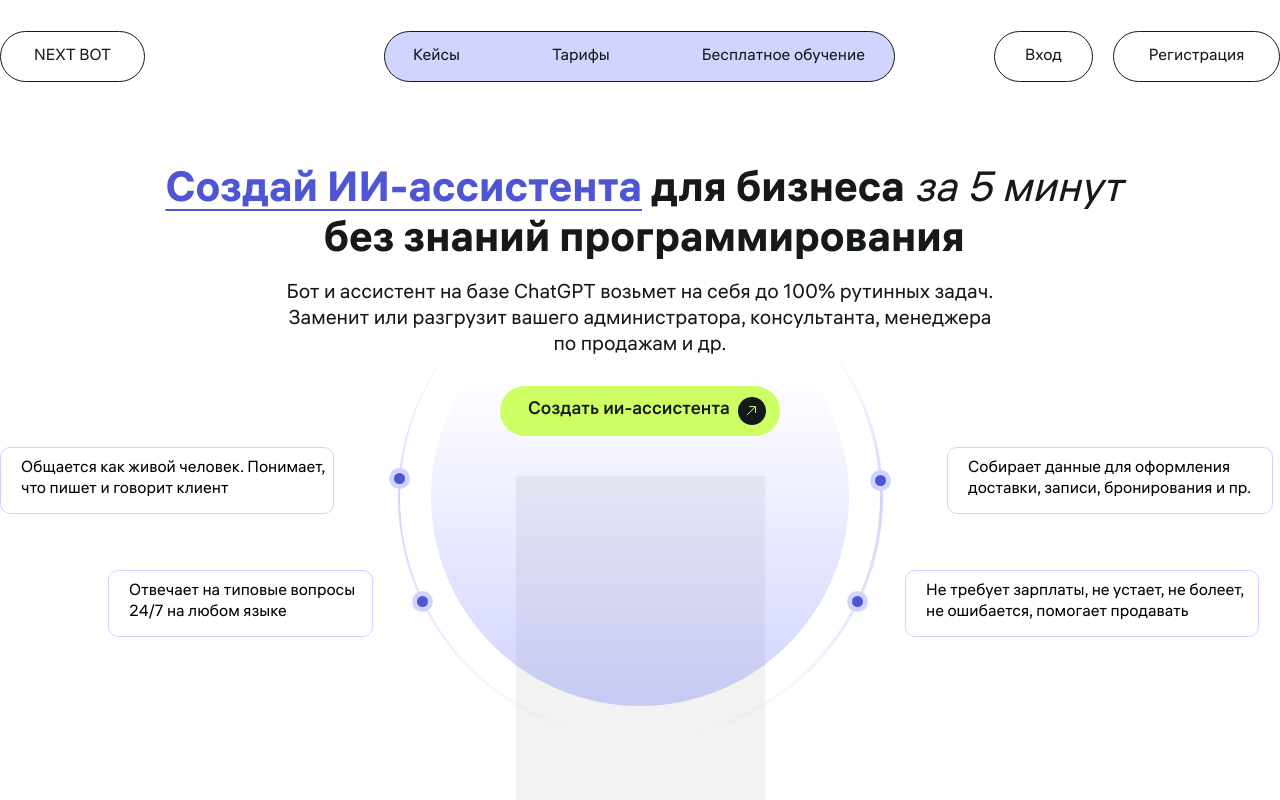
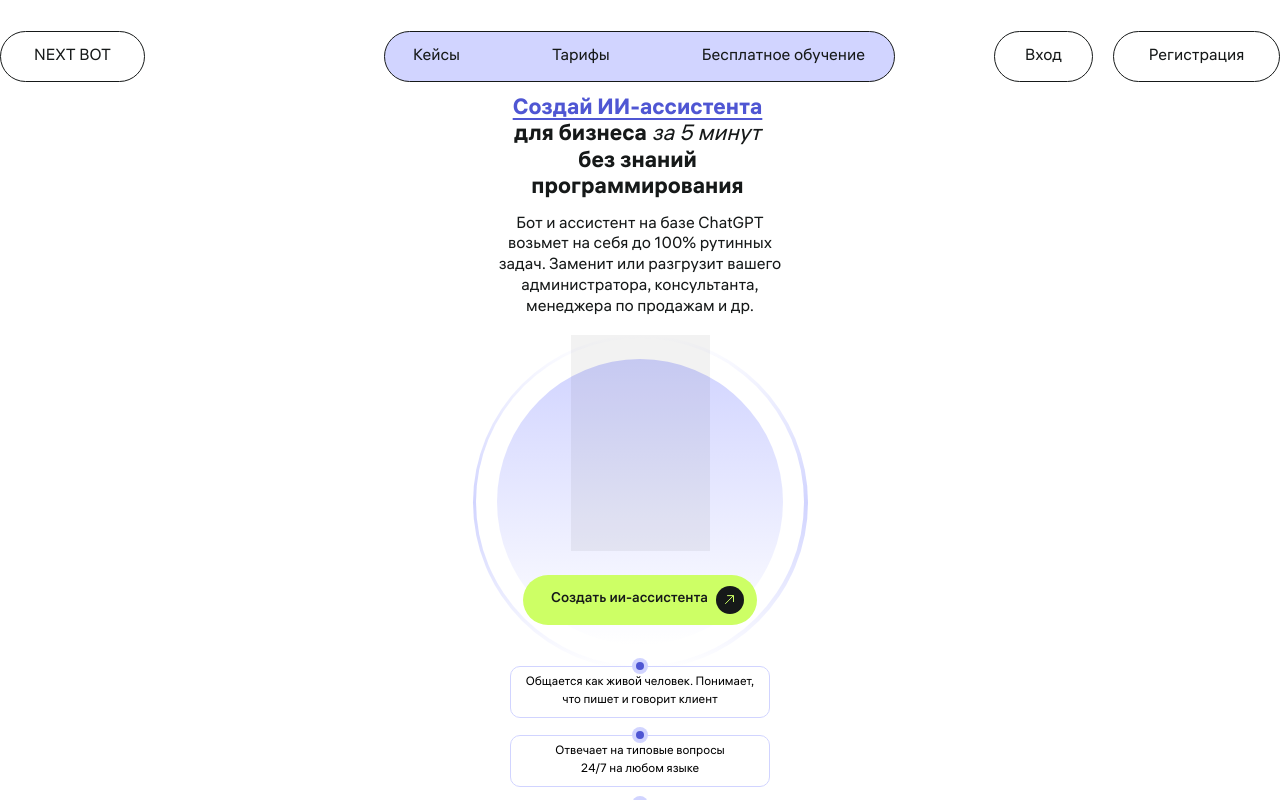
Before and after one commit to EronMG/NextJsProject, a Next.js app in the folder my-app/: page / in a window 1280 px wide. Shown: the top 800 px of the page. Built offline with nearby package versions, Linux system fonts and the light colour scheme.

Commit message:
git pull

```diff
--- a/my-app/package.json
+++ b/my-app/package.json
@@ -18,6 +18,7 @@
     "@types/node": "^20",
     "@types/react": "^18",
     "@types/react-dom": "^18",
+    "@types/react-scroll": "^1.8.10",
     "autoprefixer": "^10.0.1",
     "eslint": "^8",
     "eslint-config-next": "14.1.0",
--- a/my-app/src/app/globals.css
+++ b/my-app/src/app/globals.css
@@ -4,35 +4,35 @@
 
 @font-face {
   font-family: ALSthin;
-  src: url("../fonts/ALSHauss-Thin.woff");
+  src: url('../fonts/ALSHauss-Thin.woff');
 }
 @font-face {
   font-family: ALSregular;
-  src: url("../fonts/ALSHauss-Regular.woff");
+  src: url('../fonts/ALSHauss-Regular.woff');
 }
 @font-face {
   font-family: ALSmedium;
-  src: url("../fonts/ALSHauss-Medium.woff");
+  src: url('../fonts/ALSHauss-Medium.woff');
 }
 
 @font-face {
   font-family: ALSlight;
-  src: url("../fonts/ALSHauss-Light.woff");
+  src: url('../fonts/ALSHauss-Light.woff');
 }
 
 @font-face {
   font-family: ALSbook;
-  src: url("../fonts/ALSHauss-Book.woff");
+  src: url('../fonts/ALSHauss-Book.woff');
 }
 
 @font-face {
   font-family: ALSbold;
-  src: url("../fonts/ALSHauss-Bold.woff");
+  src: url('../fonts/ALSHauss-Bold.woff');
 }
 
 @font-face {
   font-family: ALSblack;
-  src: url("../fonts/ALSHauss-Black.woff");
+  src: url('../fonts/ALSHauss-Black.woff');
 }
 
 /* Create.css */
@@ -46,48 +46,29 @@
 }
 
 .rotate-icon {
-  animation: rotate 10s linear infinite; /* Измените значение времени (5s) по вашему усмотрению */
+  animation: rotate 10s linear infinite;
 }
 
 .trans {
   transform: translate(-48%, -50%);
 }
 
-@layer utilities {
-  .bg-inner {
-    background: linear-gradient(
-      180deg,
-      rgba(209, 212, 255, 1) 0%,
-      rgba(255, 255, 255, 1) 80%,
-      rgba(255, 255, 255, 1) 100%
-    );
+.fade-in-out {
+  opacity: 0;
+  animation: fadeInOut 1s ease-in-out forwards;
+}
+
+@keyframes fadeInOut {
+  0% {
+    opacity: 0;
+    transform: scale(1);
   }
-
-  .bg-inner-reverse {
-    background: linear-gradient(
-      180deg,
-      rgba(255, 255, 255, 1) 0%,
-      rgba(255, 255, 255, 1) 20%,
-      rgba(209, 212, 255, 1) 100%
-    );
+  50% {
+    opacity: 0.4;
+    transform: scale(1.03);
   }
-
-  .bg-outer {
-    background: linear-gradient(
-      180deg,
-      rgba(255, 255, 255, 1) 0%,
-      rgba(209, 212, 255, 1) 50%,
-      rgba(255, 255, 255, 1) 100%
-    );
-  }
-
-  .bg-outer-md {
-    background: linear-gradient(
-      180deg,
-      rgba(255, 255, 255, 1) 0%,
-      rgba(255, 255, 255, 1) 20%,
-      rgba(209, 212, 255, 1) 50%,
-      rgba(255, 255, 255, 1) 100%
-    );
+  100% {
+    opacity: 1;
+    transform: scale(1);
   }
 }
--- a/my-app/src/components/Create/Create.tsx
+++ b/my-app/src/components/Create/Create.tsx
@@ -63,7 +63,7 @@ const Create = () => {
         <img
           src={Settings.src}
           alt='icon'
-          className='rotate- w-[65px] h-[65px]'
+          className='rotate-icon w-[65px] h-[65px]'
         />
         <h3 className='text-blue text-base font-Medium mm:text-lg  mm:w-[400px] leading-[20.8px]'>
           Можете пройти бесплатное обучение и создать ИИ-бота самостоятельно или
--- a/my-app/src/components/MainScreen/MainScreen.tsx
+++ b/my-app/src/components/MainScreen/MainScreen.tsx
@@ -1,126 +1,67 @@
-import React from "react";
-import CurvedLineOne from "@/Images/CurvedLineOne.svg";
-import CurvedLineTwo from "@/Images/CurvedLineTwo.svg";
-import CurvedLineThree from "@/Images/CurvedLineThree.svg";
-import CurvedLineFour from "@/Images/CurvedLineFour.svg";
+import React from 'react';
 
-import ArrowBtn from "@/Images/ArrowBtn.svg";
+import ArrowBtn from '@/Images/ArrowBtn.svg';
 
 const MainScreen = () => {
   return (
     <>
-      <section className="w-screen flex flex-col items-center overflow-hidden md:mt-[35px] lg:mt-[71px]">
-        <div className="z-10 flex flex-col items-center gap-3 mt-[15px]">
-          <h1 className="max-w-[1000px] min-w-[287px] text-[22px] leading-[26.4px] text-center font-Bold text-dark pl-2 md:text-[32px] md:leading-[36.4px] lg:text-[42px] lg:leading-[50.4px]">
-            <em className="text-blue not-italic underline underline-offset-4 decoration-[1.5px] lg:underline-offset-[8px]">
+      <section className='w-screen flex flex-col items-center overflow-hidden'>
+        <div className='flex flex-col gap-3 mt-[15px]'>
+          <h1 className='fade-in-out w-[287px] text-mmh text-center font-Bold text-dark pl-2'>
+            <em className='text-blue not-italic underline underline-offset-4 decoration-[1.5px]'>
               Создай ИИ-ассистента
-            </em>{" "}
+            </em>{' '}
             для бизнеса
-            <em className="font-Regular"> за 5 минут</em> без знаний
+            <em className='font-Regular'> за 5 минут</em> без знаний
             программирования
           </h1>
-          <p className="max-w-[300px] text-base text-center text-[16px] leading-[20.8px] font-Regular text-dark md:text-[20px] mm:max-w-[722px] mm:min-w-[300px] lg:text-[20px] lg:leading-[26px]">
+          <p className='w-[300px] text-base text-center text-mmp font-Regular text-dark'>
             Бот и ассистент на базе ChatGPT возьмет на себя до 100% рутинных
             задач. Заменит или разгрузит вашего администратора, консультанта,
             менеджера по продажам и др.
           </p>
         </div>
 
-        <div className="md:flex-col-reverse relative flex flex-col items-center gap-6 pt-4 md:gap-10 lg:mt-[11px]">
-          <div className="z-10 w-[139px] h-[216px] bg-black opacity-5 md:w-[249px] md:h-[390px]"></div>
-          <button className="z-10 w-[234px] h-[50px] flex flex-row items-center gap-2 rounded-[40px] bg-lime md:w-[280px]">
-            <p className="text-[14px] text-dark font-Medium ml-7 md:text-[18px]">
+        <div className='relative  flex flex-col items-center pt-4'>
+          <div className='z-10 w-[139px] h-[216px] bg-black opacity-5'></div>
+          <button className='z-10 w-[234px] h-[50px] flex flex-row items-center gap-2 rounded-[40px] bg-lime mt-6'>
+            <p className='text-[14px] text-dark font-Medium ml-7'>
               Создать ии-ассистента
             </p>
-            <div className="flex items-center justify-center size-7 rounded-full bg-dark">
-              <img src={ArrowBtn.src} alt="ArrowBtn" />
+            <div className='flex items-center justify-center size-7 rounded-full bg-dark'>
+              <img src={ArrowBtn.src} alt='ArrowBtn' />
             </div>
           </button>
 
-          <div className="absolute z-0 flex justify-center items-center size-[335px] bg-outer rounded-full md:size-[485px] md:-top-10 lg:-top-[115px] md:bg-outer-md">
-            <div className="flex justify-center items-center size-[98%] bg-white rounded-full lg:size-[99%]">
-              <div className="size-[87%] bg-inner rounded-full md:bg-inner-reverse"></div>
+          <div className='absolute z-0 flex justify-center items-center size-[335px] bg-gradient-to-t from-white via-cloud to-white rounded-full'>
+            <div className='flex justify-center items-center size-[98%] bg-white rounded-full'>
+              <div className='size-[87%] bg-gradient-to-t from-white to-cloud rounded-full'></div>
             </div>
           </div>
         </div>
 
-        <div className="flex flex-col items-center mt-[14px] md:grid md:grid-cols-2 md:gap-x-4 xl:hidden">
+        <div className='mt-6'>
           {[
-            "Общается как живой человек. Понимает, что пишет и говорит клиент",
-            "Отвечает на типовые вопросы 24/7 на любом языке",
-            "Собирает данные для оформления доставки, записи, бронирования и пр.",
-            "Не требует зарплаты, не устает, не болеет, не ошибается, помогает продавать",
+            'Общается как живой человек. Понимает, что пишет и говорит клиент',
+            'Отвечает на типовые вопросы 24/7 на любом языке',
+            'Собирает данные для оформления доставки, записи, бронирования и пр.',
+            'Не требует зарплаты, не устает, не болеет, не ошибается, помогает продавать',
           ].map((item, index) => (
             <div
               key={index}
-              className="flex flex-col items-center mt-[17px] relative md:mt-[20px]"
+              className='flex flex-col items-center mt-[17px] relative'
             >
-              <div className="w-[260px] h-[52px] flex items-center justify-center text-center rounded-[10px] border-[1px]  border-cloud md:w-[334px] md:h-[67px]">
+              <div className='w-[260px] h-[52px] flex items-center justify-center text-center rounded-[10px] border-[1px]  border-cloud'>
                 <p
-                  className={`text-[12px] font-Regular ${
-                    index === 1
-                      ? "max-w-[170px] md:max-w-[250px]"
-                      : "max-w-[240px] md:max-w-[320px]"
-                  } md:text-[16px]`}
+                  className={`w-[240px] text-[12px] font-Regular ${
+                    index === 1 ? 'max-w-[170px]' : ''
+                  } `}
                 >
                   {item}
                 </p>
               </div>
-              <div className="flex justify-center items-center size-4 rounded-full bg-cloud absolute -top-2">
-                <div className="size-2 rounded-full bg-blue"></div>
-              </div>
-            </div>
-          ))}
-        </div>
-
-        <div className="hidden relative xl:flex flex-col items-center mt-[14px] md:grid md:grid-cols-2 md:gap-x-4">
-          {[
-            "Общается как живой человек. Понимает, что пишет и говорит клиент",
-            "Отвечает на типовые вопросы 24/7 на любом языке",
-            "Собирает данные для оформления доставки, записи, бронирования и пр.",
-            "Не требует зарплаты, не устает, не болеет, не ошибается, помогает продавать",
-          ].map((item, index) => (
-            <div
-              key={index}
-              className="flex flex-col items-center mt-[17px] md:mt-[20px]"
-            >
-              <div
-                className={`absolute h-[67px]
-                ${index === 0 ? "w-[334px] -top-[433px] -left-[640px]" : ""}
-                ${index === 1 ? "w-[265px] -top-[310px] -left-[532px]" : ""}
-                ${index === 2 ? "w-[326px] -top-[433px] left-[307px]" : ""}
-                ${index === 3 ? "w-[354px] -top-[310px] left-[265px]" : ""}
-                flex items-center pl-5 text-left rounded-[10px] border-[1px]  border-cloud`}
-              >
-                <p
-                  className={`h-[42px] text-[16px] leading-[20.8px] font-Regular md:text-[16px]
-                  ${index === 0 ? "w-[307px]" : " "}
-                  ${index === 1 ? "w-[247px]" : " "}
-                  ${index === 2 ? "w-[306px]" : " "}
-                  ${index === 3 ? "w-[324px]" : " "}
-                  `}
-                >
-                  {item}
-                </p>
-              </div>
-              <div
-                className={`
-              ${index === 0 ? "-top-[412px] -left-[251px]" : ""}
-              ${index === 1 ? "-top-[289px] -left-[228px]" : ""}
-              ${index === 2 ? "-top-[410px] left-[230px]" : ""}
-              ${index === 3 ? "-top-[289px] left-[207px]" : ""}
-              flex justify-center items-center size-[21px] rounded-full bg-cloud absolute`}
-              >
-                <div className="size-[11px] rounded-full bg-blue"></div>
-              </div>
-              <div>
-                <img
-                  className="absolute z-20 -top-[100px] w-[66px] h-[14px]"
-                  src={`
-                ${index === 0 ? CurvedLineOne.src : ""}
-                `}
-                  alt="CurvedLineOne"
-                />
+              <div className='flex justify-center items-center size-4 rounded-full bg-cloud absolute -top-2'>
+                <div className='size-2 rounded-full bg-blue'></div>
               </div>
             </div>
           ))}
```
Also changed, not shown: my-app/src/components/Header/Header.tsx (+5 -2 lines), 1 other file (tests, documents, lock files or other folders).
